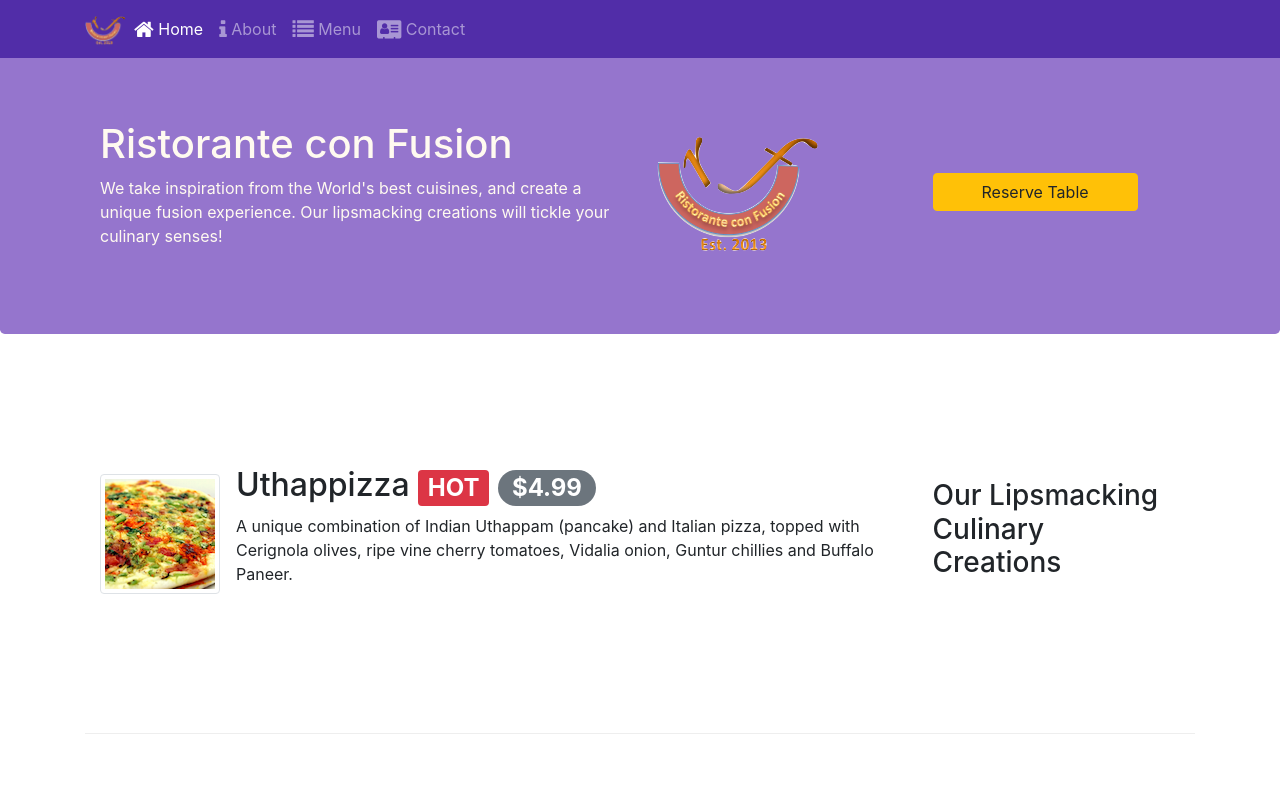
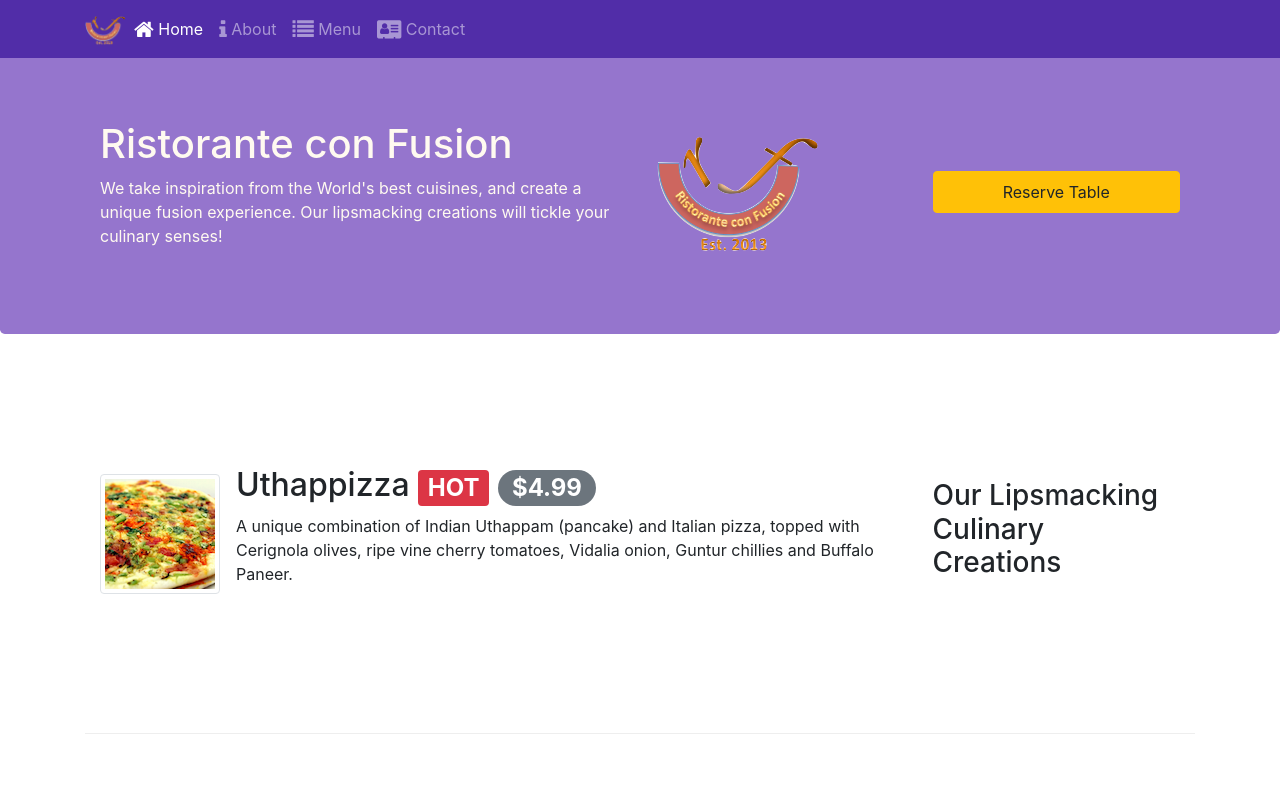
Before and after one commit to RognerFung/Training, a website: page index.html in a window 1280 px wide. Shown: the top 800 px of the page. Drawn offline with nearby package versions, Linux system fonts and the light colour scheme.

Commit message:
accordion -2

```diff
--- a/index.html
+++ b/index.html
@@ -39,13 +39,11 @@
                     <h1>Ristorante con Fusion</h1>
                     <p>We take inspiration from the World's best cuisines, and create a unique fusion experience. Our lipsmacking creations will tickle your culinary senses!</p>
                 </div>
-                <div class="col-12 col-sm-3 align-self-center">
+                <div class="col-12 col-sm align-self-center">
                     <img src="img/logo.png" class="img-fluid">
                 </div>
-                <div class="col-12 col-sm-3">
-                    <form action="#reserve">
-                        <button type="submit" class="btn btn-warning px-5">Reserve Table</button>
-                    </form>
+                <div class="col-12 col-sm align-self-center">
+                    <a role="button" class="btn btn-block nav-link btn-warning" href="#reserve">Reserve Table</a>
                 </div>
             </div>
         </div>
```
